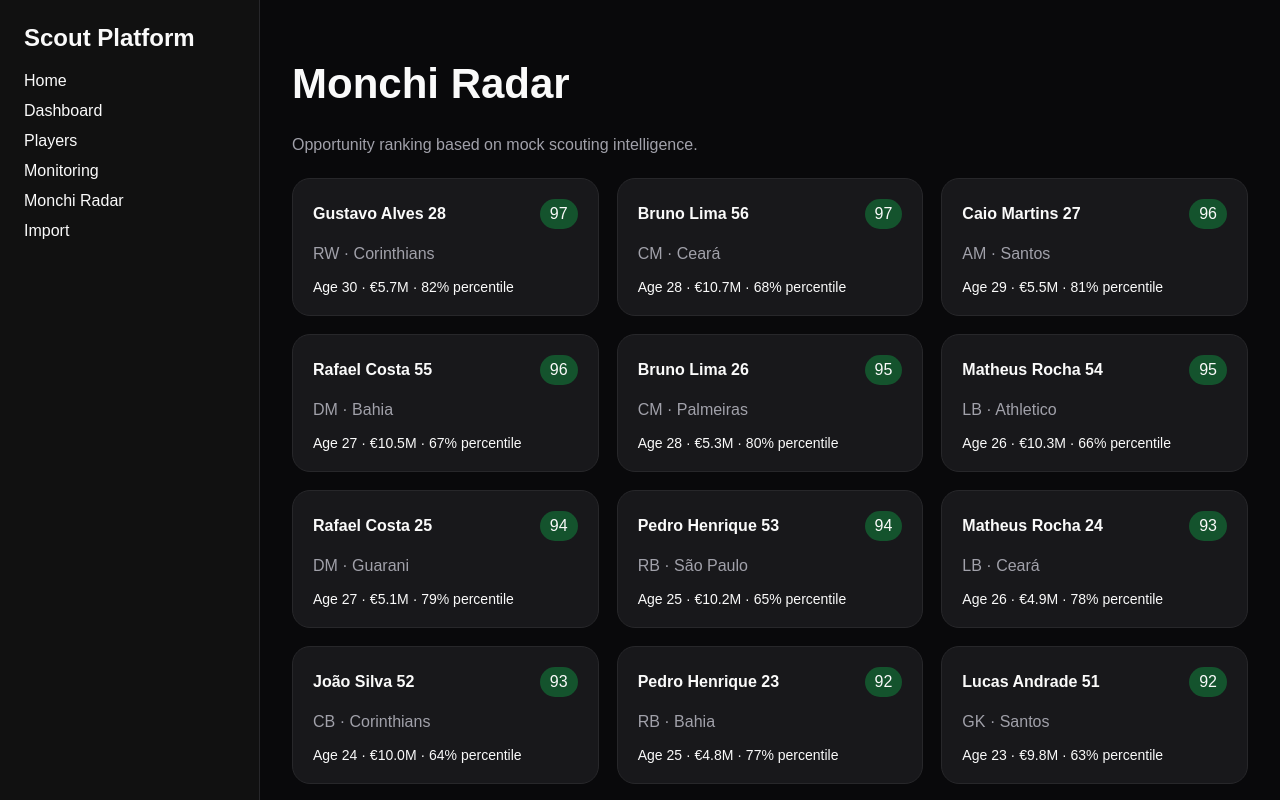
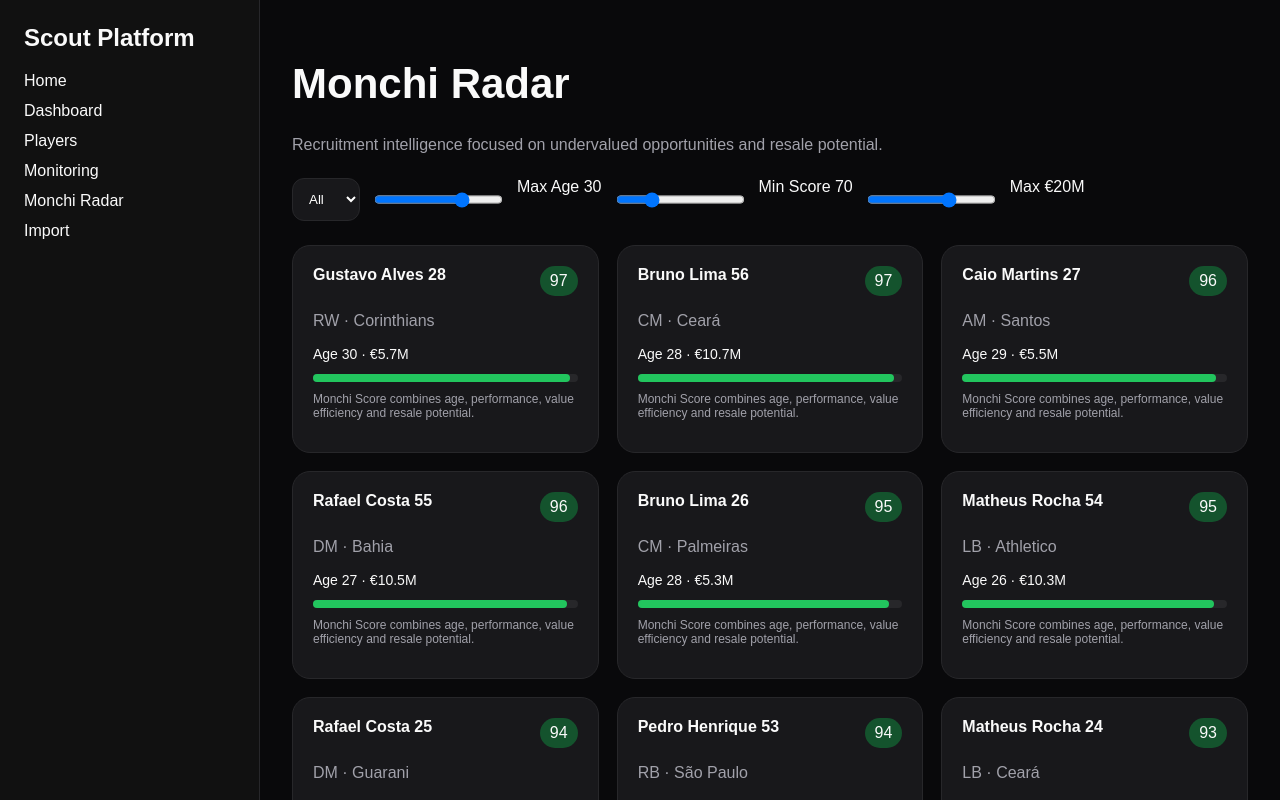
Before and after one commit to centraldescout/scout, a Next.js app: page /monchi-radar in a window 1280 px wide. Shown: the top 800 px of the page. Built offline with nearby package versions, Linux system fonts and the light colour scheme.

Commit message:
Upgrade Monchi radar with interactive filters

```diff
--- a/src/app/monchi-radar/page.tsx
+++ b/src/app/monchi-radar/page.tsx
@@ -1,4 +1,3 @@
-import Link from 'next/link'
 import { players } from '@/data/mock'
-const ranked=[...players].sort((a,b)=>b.monchiScore-a.monchiScore).slice(0,20)
-export default function MonchiRadarPage(){return(<div><h1 style={{fontSize:42}}>Monchi Radar</h1><p style={{color:'#a1a1aa'}}>Opportunity ranking based on mock scouting intelligence.</p><div style={{display:'grid',gridTemplateColumns:'repeat(auto-fit,minmax(260px,1fr))',gap:18,marginTop:24}}>{ranked.map(player=><Link key={player.id} href={`/players/${player.id}`} style={{background:'#18181b',border:'1px solid #27272a',borderRadius:18,padding:20}}><div style={{display:'flex',justifyContent:'space-between',alignItems:'center'}}><strong>{player.fullName}</strong><span style={{padding:'6px 10px',borderRadius:999,background:'#14532d'}}>{player.monchiScore}</span></div><p style={{color:'#a1a1aa'}}>{player.position} · {player.club}</p><div style={{marginTop:12,fontSize:14}}>Age {player.age} · €{(player.marketValue/1000000).toFixed(1)}M · {player.percentile}% percentile</div></Link>)}</div></div>)}
+import { MonchiBrowser } from '@/components/monchi/monchi-browser'
+export default function MonchiRadarPage(){return(<div><h1 style={{fontSize:42}}>Monchi Radar</h1><p style={{color:'#a1a1aa'}}>Recruitment intelligence focused on undervalued opportunities and resale potential.</p><MonchiBrowser players={players} /></div>)}
```
